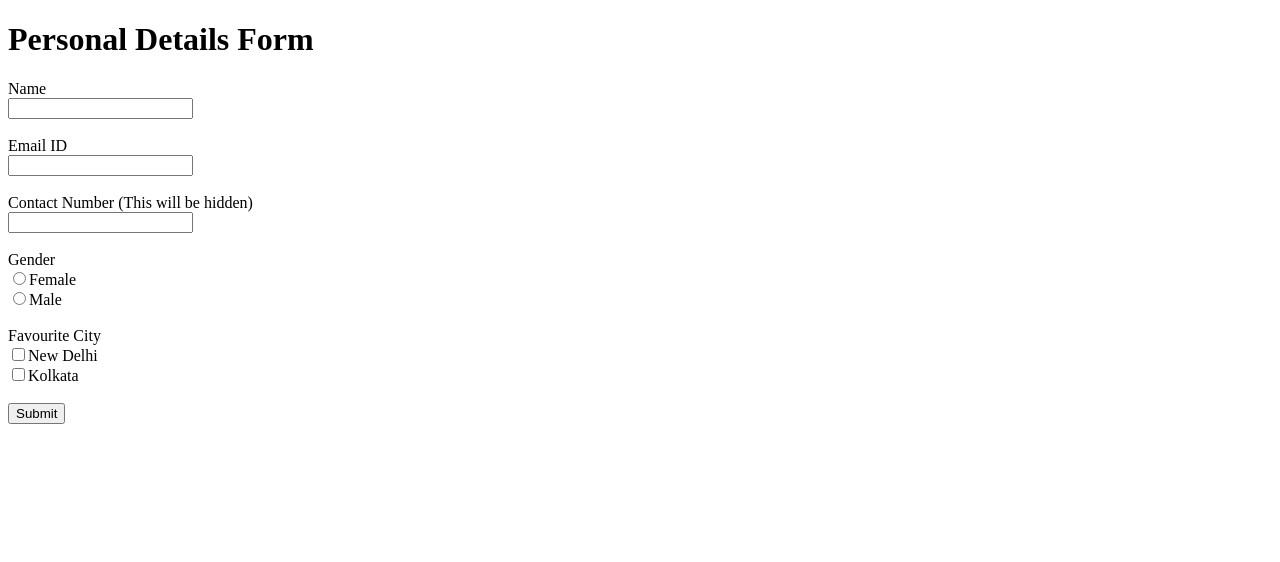
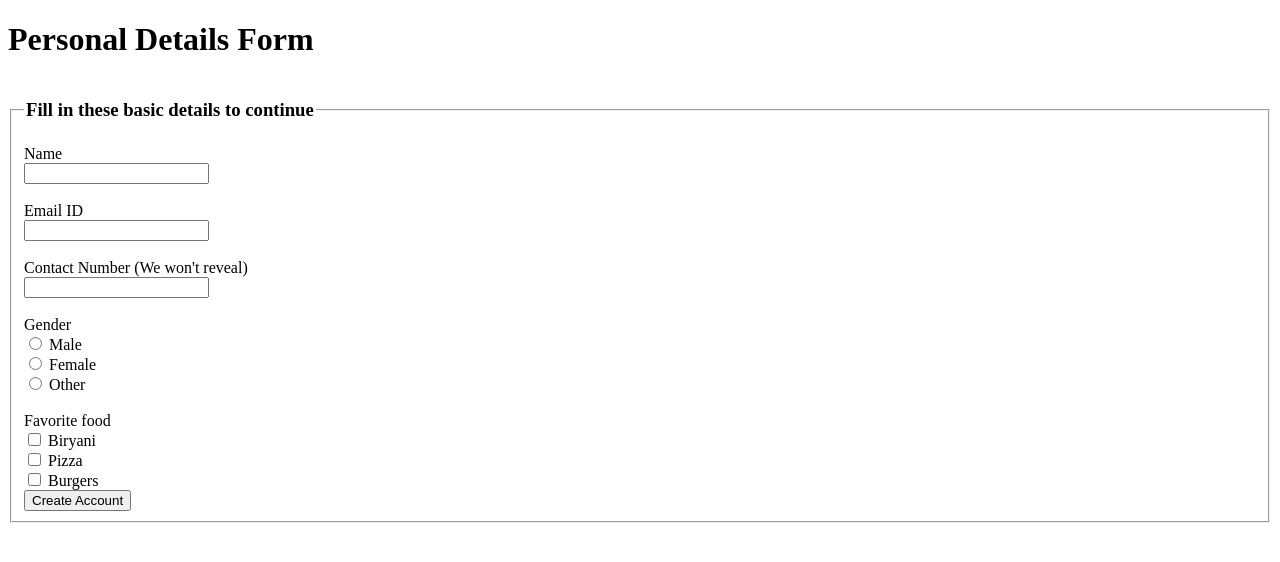
Before and after one commit to rudradebnath08-tech/Codingal-Course, a plain HTML site: page Lesson 6/Activity 1.html in a window 1280 px wide. Drawn offline with Linux system fonts and the light colour scheme.

Commit message:
Finished Lesson 6 Activity 1 and 2

```diff
--- a/Lesson 6/Activity 1.html
+++ b/Lesson 6/Activity 1.html
@@ -1,29 +1,68 @@
-<!DOCTYPE html>
-<html>
+<!doctype html>
+<html lang="en">
 
 <head>
-    <meta charset="utf-8">
-    <meta name="viewport" content="width=device-width">
-    <title>Personal Details Form</title>
-    <link href="style.css" rel="stylesheet" type="text/css" />
+    <meta charset="UTF-8" />
+    <meta name="viewport" content="width=device-width, initial-scale=1.0" />
+    <title>Module 1 Lesson 6 Activity 1 - Personal Details Form</title>
 </head>
 
 <body>
     <h1>Personal Details Form</h1>
+
+
     <form>
-        <label>Name</label><br>
-        <input type="text" id="name"><br><br>
-        <label>Email ID</label><br>
-        <input type="text" id="email"><br><br>
-        <label>Contact Number (This will be hidden)</label><br>
-        <input type="password" id="contact"><br><br>
-        <label>Gender</label><br>
-        <input type="radio" id="female" name="gender" value="Female">Female<br>
-        <input type="radio" id="male" name="gender" value="Male">Male<br><br>
-        <label>Favourite City</label><br>
-        <input type="checkbox" id="city" value="New Delhi">New Delhi<br>
-        <input type="checkbox" id="city" value="Kolkata">Kolkata<br><br>
-        <input type="submit">
+        <fieldset>
+            <legend><h3>Fill in these basic details to continue</h3></legend>
+        <label for="name">Name</label> <br />
+        <!-- ADD AN INPUT - SIMPLE TEXT TYPE -->
+         <input type="text" id="name" name="name" />
+        <br /><br />
+
+        <label for="email">Email ID</label> <br />
+        <!-- ADD AN INPUT - EMAIL TYPE -->
+         <input type="email" id="email" name="email" />
+        <br /><br />
+
+        <label for="contact">Contact Number (We won't reveal)</label> <br />
+        <!-- ADD AN INPUT - PASSWORD TYPE -->
+         <input type="password" id="contact" name="contact" />
+        <br /><br />
+
+        Gender <br />
+        <!-- ADD A LABELS/INPUTS - RADIO TYPE -->
+
+        <label>
+            <input type="radio" name="gender" id="male" value="Male"> Male
+        </label>
+        <br>
+        <label>
+            <input type="radio" name="gender" id="female" value="Female"> Female
+        </label>
+        <br>
+        <label>
+            <input type="radio" name="gender" id="other" value="Other"> Other
+        </label>
+
+        <br /><br />
+
+        Favorite food<br />
+        <!-- ADD A LABELS/INPUTS - CHECKBOX TYPE -->
+         <label>
+            <input type="checkbox" name="food" id="Biryani" value="Biryani"> Biryani
+         </label>
+        <br>
+        <label>
+            <input type="checkbox" name="food" id="Pizza" value="Pizza"> Pizza
+        </label>
+        <br>
+        <label>
+            <input type="checkbox" name="food" id="Burgers" value="Burgers"> Burgers
+        </label>
+        <br>
+
+        <input type="submit" value="Create Account">
+        </fieldset>
     </form>
 </body>
 
```
